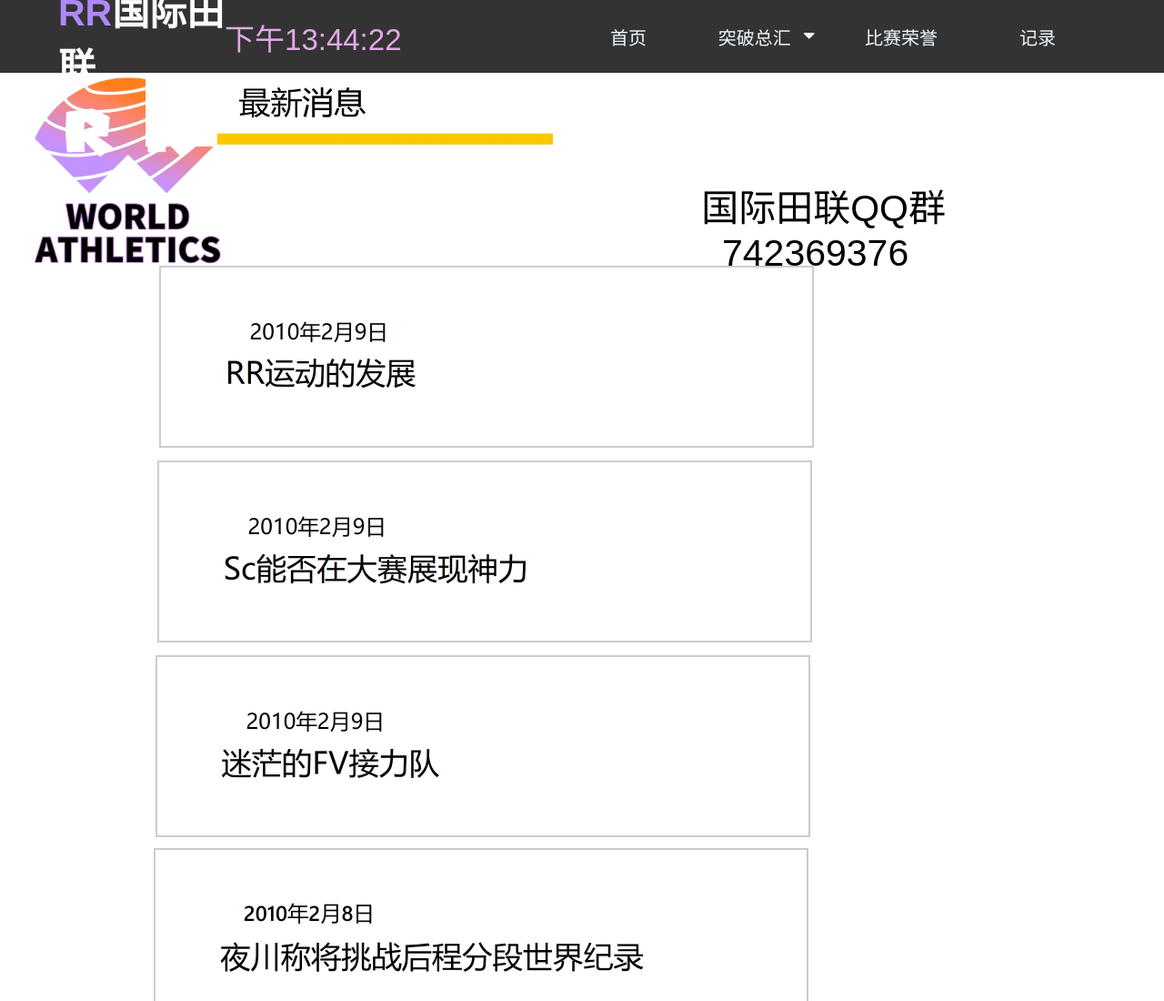
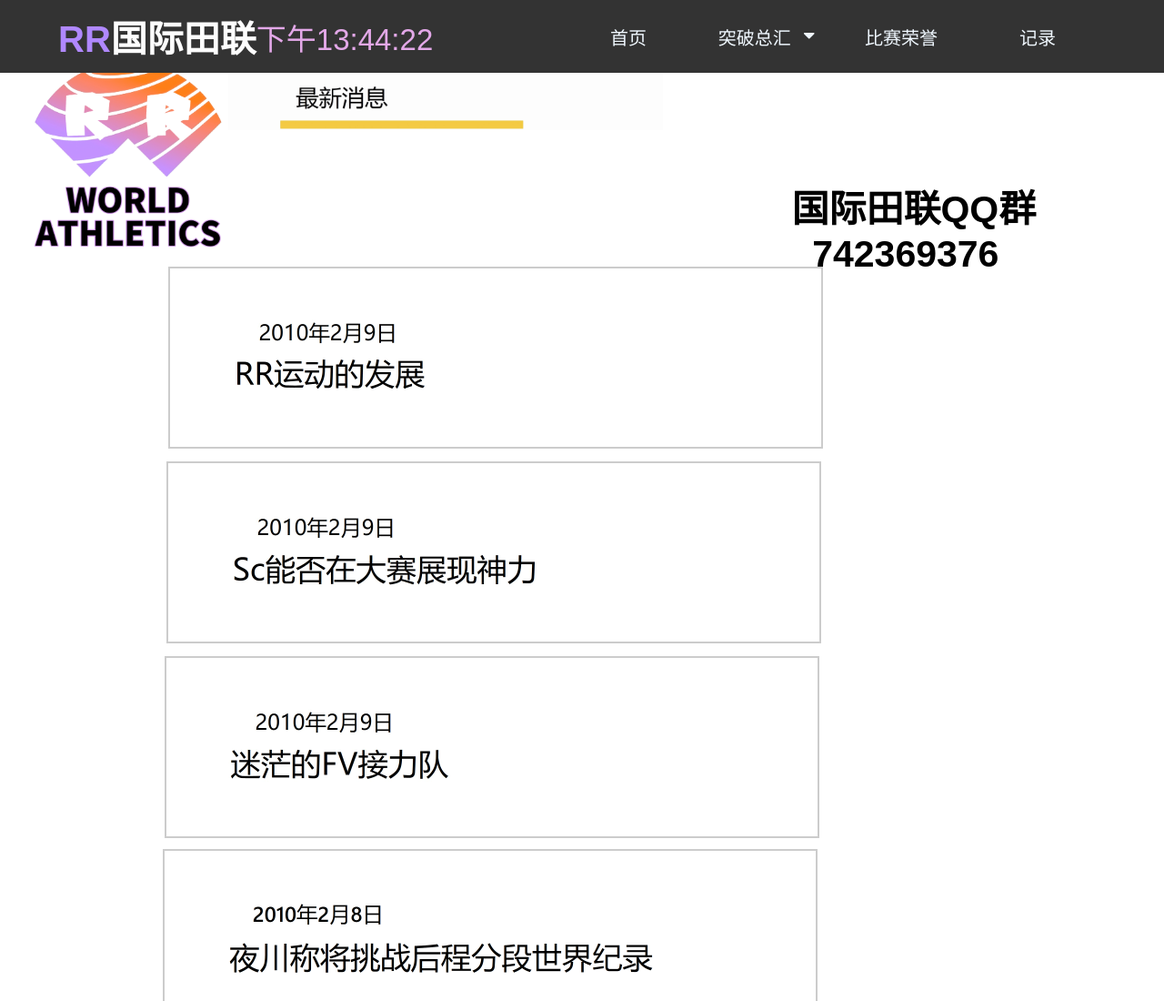
Before and after one commit to RRWorldAthletics/RRWorldAthletics.github.io, a plain HTML site: page index.html in a window 1280 px wide. Shown: the top 1100 px of the page at 91% size. Drawn offline with Linux system fonts and the light colour scheme.

Commit message:
Add files via upload

```diff
--- a/index.html
+++ b/index.html
@@ -2,6 +2,20 @@
 <html lang="en">
 <head>
     <meta charset="UTF-8">
+    <meta content="width=device-width, initial-scale=1.0, maximum-scale=1.0, user-scalable=0" name="viewport">
+    <meta content="yes" name="apple-mobile-web-app-capable">
+    <meta content="black" name="apple-mobile-web-app-status-bar-style">
+    <meta content="telephone=no" name="format-detection">
+    <script language=javascript>
+        function hero() {
+            var herowidth=1920;//改为你要的网页宽度
+            var heroheight=1080;//改为你要的网页高度
+            window.resizeTo(herowidth,heroheight);
+        }
+        hero();
+
+    </script>
+
     <link rel="stylesheet" href="https://cdnjs.cloudflare.com/ajax/libs/font-awesome/5.15.1/css/all.min.css">
     <link rel="stylesheet" href="风格.css">
     <link rel="shortcut icon" href="picture\retouch_2023010914264730.ico" type="image/x-icon"/>
@@ -22,12 +36,12 @@
             margin-top: -125px;
         }
     </style>
-
 </head>
 <script type="text/javascript" src="main.js"></script>
-<body  style="background: white">
-<div class="menu-bar">
-    <h1 class="logo"><span>RR</span>国际田联</h1>
+<body onresize=hero(); style="background: white">
+
+<div style="white-space: nowrap" class="menu-bar">
+    <h1 style="white-space: nowrap" class="logo"><span>RR</span>国际田联</h1>
     <div class="box">
         <div class="time">
             <p id="getTime">
@@ -57,13 +71,13 @@
 
 <font style="font-size: 69px">
     <p style="text-align: center">
-        <img src="picture\news\最新消息.jpg" width="660" height="98"
-             style="margin-top: -17px; margin-right: 300px"><br> </p></font>
+        <img src="picture\news\最新消息.png" width="37.3%" height="9%"
+             style="margin-top: -19px; margin-right: 300px"><br> </p></font>
 <div class="container">
     <img src="picture\gjtl.png"><br>
 </div>
 <div class="QQ1">
-    <span style="font-size: 41px; float: right; margin-right: 240px">国际田联QQ群<br>&nbsp;&nbsp;742369376</span>
+    <h1 style="white-space: nowrap;font-size: 41px; float: right; margin-right: 11%; margin-top: 1.5%">国际田联QQ群<br>&nbsp;&nbsp;742369376</h1>
 </div>
 <div class="wrapper">
     <div class="header"></div>
--- a/风格.css
+++ b/风格.css
@@ -15,7 +15,7 @@ body{
 
 .logo{
     color: #fdfdfd;
-    font-size: 41px;
+    font-size: 2.5rem;
 }
 .logo span{
     color: #b088ff;
@@ -24,6 +24,7 @@ body{
     background-color: #333333;
     height: 80px;
     width: 100%;
+
     display: flex;
     justify-content: space-between;
     align-items: center;
@@ -79,6 +80,7 @@ body{
 .风格{
     width: 530px;
     margin: auto;
+    text-align: center;
 }
 
 .box{
@@ -96,7 +98,7 @@ body{
     width: 720px;
     border: 2px solid #ccc;
     float: right;
-    margin-right: 10px;
+    margin-right: 0px;;
     margin-top: -10px;
     height: 200px;
 }
```
Also changed, not shown: 1.html (+1 -1 lines), 100m.html (+1 -1 lines), 110m栏.html (+1 -1 lines), 2.html (+1 -1 lines), 200m.html (+1 -1 lines), 3.html (+1 -1 lines), 4.html (+1 -1 lines), 400m.html (+1 -1 lines), 5.html (+1 -1 lines), 6.html (+1 -1 lines), 60m.html (+1 -1 lines), 三级跳.html (+1 -1 lines), 荣誉.html (+1 -1 lines), 记录.html (+1 -1 lines), 2 more files.
